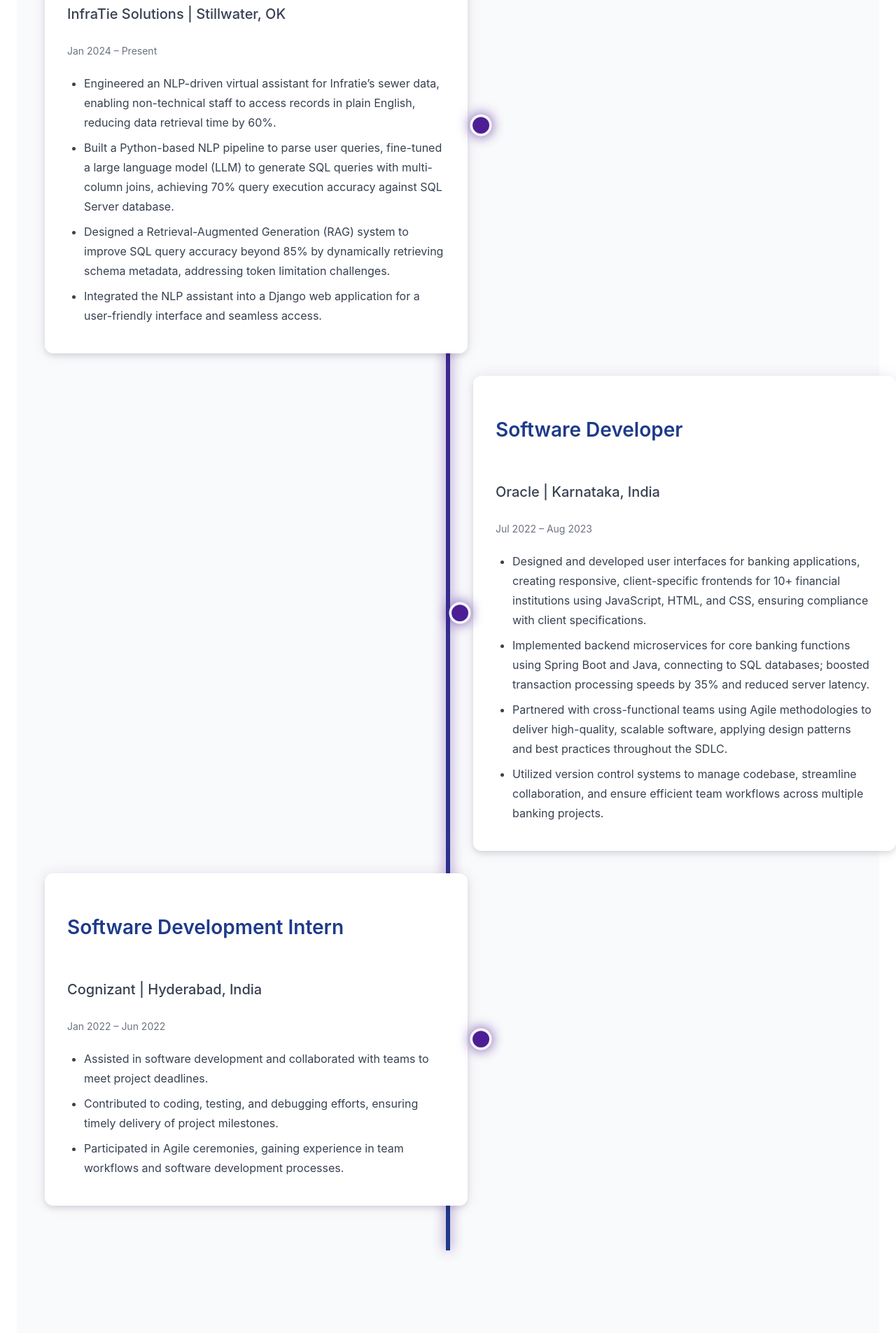
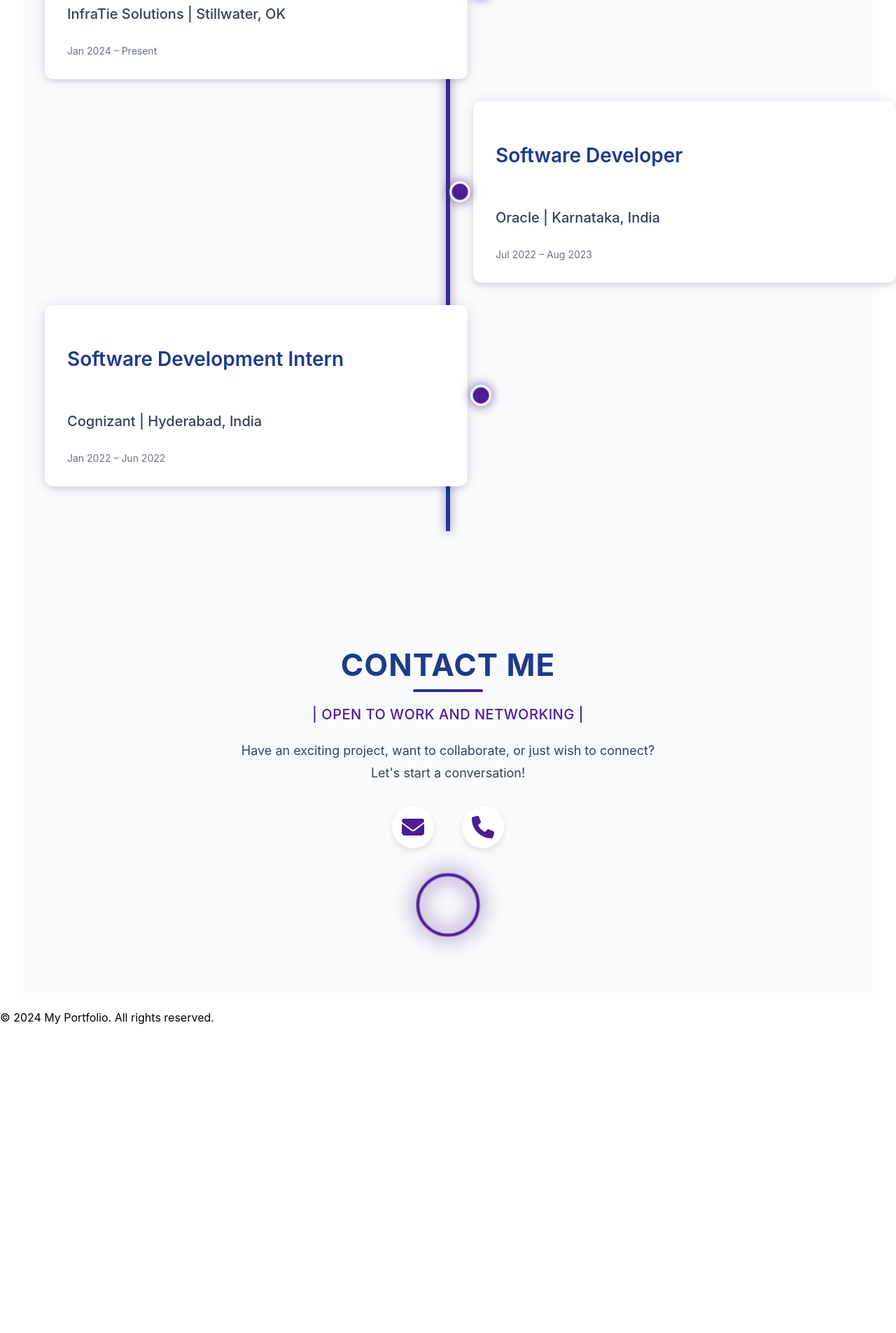
Before and after one commit to Camrahd/My-Portfolio, a React (Create React App) app in the folder portfolio/: page / in a window 1280 px wide. Shown: the part 3895-5800 px from the top of the page at 70% size. After the commit the page ends 5375 px from the top, so only its background shows below. Built offline with nearby package versions, Linux system fonts and the light colour scheme.

Commit message:
responsibilities removed

```diff
--- a/portfolio/src/Components/Experience.jsx
+++ b/portfolio/src/Components/Experience.jsx
@@ -8,12 +8,12 @@
     // company: 'Oklahoma State University',
     location: 'Stillwater, OK',
     date: 'Jan 2024 – Present',
-    responsibilities: [
-      'Engineered an NLP-driven virtual assistant for Infratie’s sewer data, enabling non-technical staff to access records in plain English, reducing data retrieval time by 60%.',
-      'Built a Python-based NLP pipeline to parse user queries, fine-tuned a large language model (LLM) to generate SQL queries with multi-column joins, achieving 70% query execution accuracy against SQL Server database.',
-      'Designed a Retrieval-Augmented Generation (RAG) system to improve SQL query accuracy beyond 85% by dynamically retrieving schema metadata, addressing token limitation challenges.',
-      'Integrated the NLP assistant into a Django web application for a user-friendly interface and seamless access.',
-    ],
+    // responsibilities: [
+    //   'Engineered an NLP-driven virtual assistant for Infratie’s sewer data, enabling non-technical staff to access records in plain English, reducing data retrieval time by 60%.',
+    //   'Built a Python-based NLP pipeline to parse user queries, fine-tuned a large language model (LLM) to generate SQL queries with multi-column joins, achieving 70% query execution accuracy against SQL Server database.',
+    //   'Designed a Retrieval-Augmented Generation (RAG) system to improve SQL query accuracy beyond 85% by dynamically retrieving schema metadata, addressing token limitation challenges.',
+    //   'Integrated the NLP assistant into a Django web application for a user-friendly interface and seamless access.',
+    // ],
   },
   {
     title: 'Software Developer',
@@ -21,23 +21,23 @@
     // company: 'Oracle Financial Services Software',
     location: 'Karnataka, India',
     date: 'Jul 2022 – Aug 2023',
-    responsibilities: [
-      'Designed and developed user interfaces for banking applications, creating responsive, client-specific frontends for 10+ financial institutions using JavaScript, HTML, and CSS, ensuring compliance with client specifications.',
-      'Implemented backend microservices for core banking functions using Spring Boot and Java, connecting to SQL databases; boosted transaction processing speeds by 35% and reduced server latency.',
-      'Partnered with cross-functional teams using Agile methodologies to deliver high-quality, scalable software, applying design patterns and best practices throughout the SDLC.',
-      'Utilized version control systems to manage codebase, streamline collaboration, and ensure efficient team workflows across multiple banking projects.',
-    ],
+    // responsibilities: [
+    //   'Designed and developed user interfaces for banking applications, creating responsive, client-specific frontends for 10+ financial institutions using JavaScript, HTML, and CSS, ensuring compliance with client specifications.',
+    //   'Implemented backend microservices for core banking functions using Spring Boot and Java, connecting to SQL databases; boosted transaction processing speeds by 35% and reduced server latency.',
+    //   'Partnered with cross-functional teams using Agile methodologies to deliver high-quality, scalable software, applying design patterns and best practices throughout the SDLC.',
+    //   'Utilized version control systems to manage codebase, streamline collaboration, and ensure efficient team workflows across multiple banking projects.',
+    // ],
   },
   {
     title: 'Software Development Intern',
     company: 'Cognizant',
     location: 'Hyderabad, India',
     date: 'Jan 2022 – Jun 2022',
-    responsibilities: [
-      'Assisted in software development and collaborated with teams to meet project deadlines.',
-      'Contributed to coding, testing, and debugging efforts, ensuring timely delivery of project milestones.',
-      'Participated in Agile ceremonies, gaining experience in team workflows and software development processes.',
-    ],
+    // responsibilities: [
+    //   'Assisted in software development and collaborated with teams to meet project deadlines.',
+    //   'Contributed to coding, testing, and debugging efforts, ensuring timely delivery of project milestones.',
+    //   'Participated in Agile ceremonies, gaining experience in team workflows and software development processes.',
+    // ],
   },
 ];
 
@@ -57,11 +57,11 @@
                 {exp.company} | {exp.location}
               </p>
               <time className="experience-date">{exp.date}</time>
-              <ul className="experience-responsibilities">
+              {/* <ul className="experience-responsibilities">
                 {exp.responsibilities.map((resp, idx) => (
                   <li key={idx}>{resp}</li>
                 ))}
-              </ul>
+              </ul> */}
             </div>
             <div className="timeline-marker"></div>
           </article>
```
